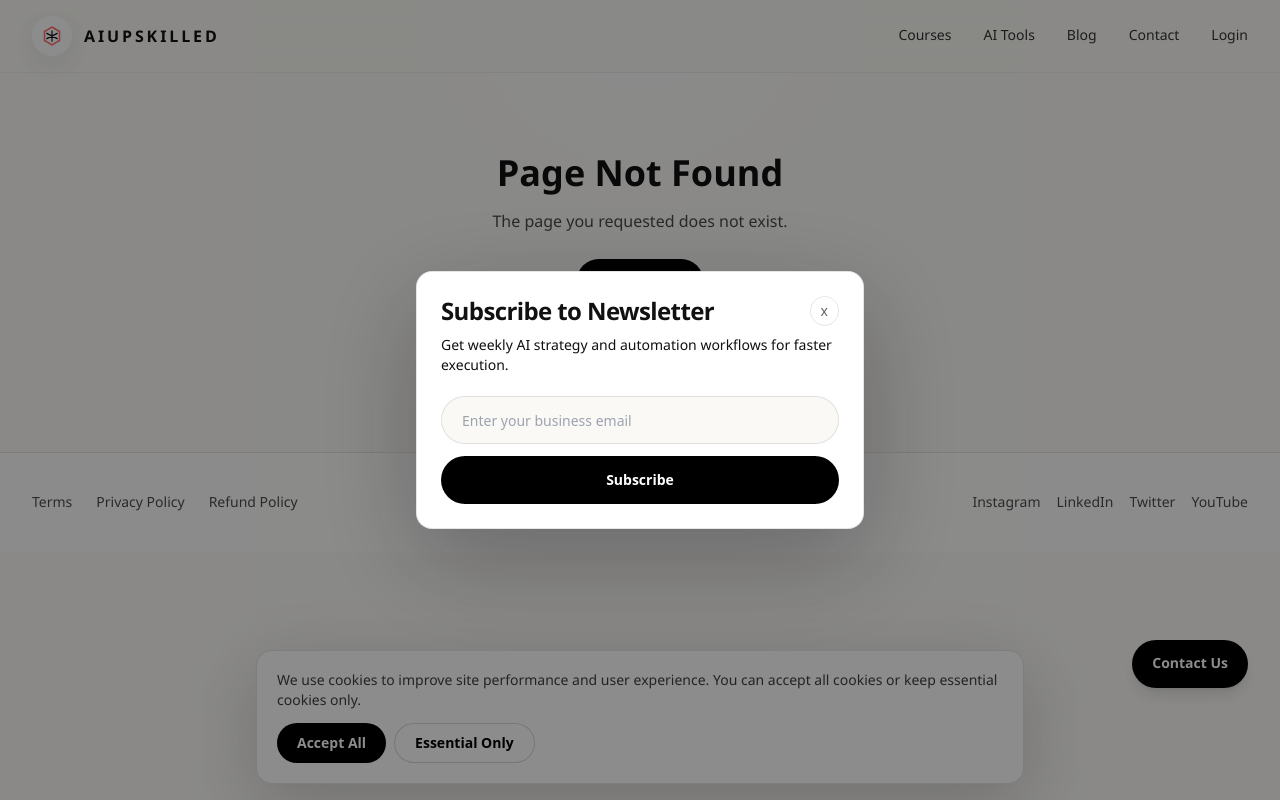
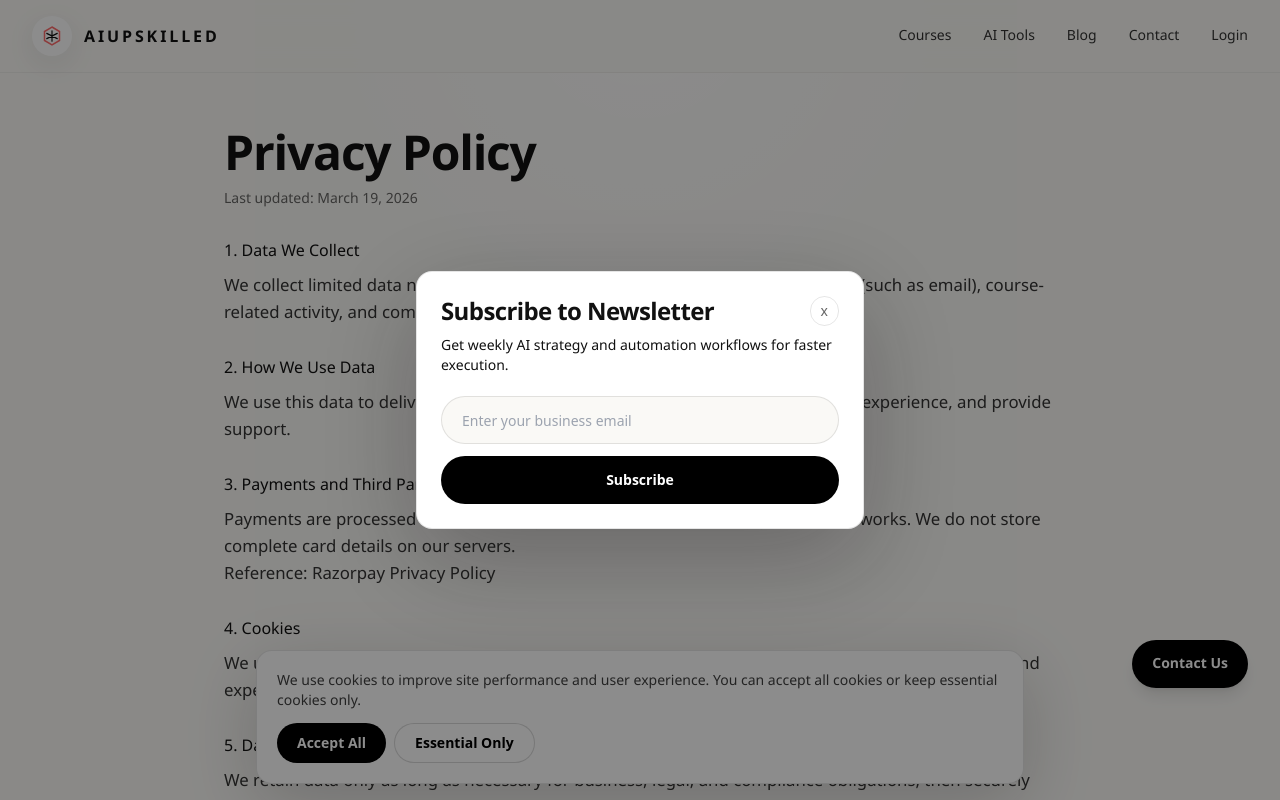
Before and after one commit to aiupskilled/mainsite, a Next.js app: page /privacy-policy in a window 1280 px wide. Before the commit this address had no page. Shown: the top 800 px of the page. Built offline with nearby package versions, Linux system fonts and the light colour scheme.

Commit message:
Add revamp

```diff
--- /dev/null
+++ b/app/privacy-policy/page.tsx
@@ -0,0 +1,74 @@
+import type { Metadata } from "next";
+import { siteConfig } from "@/lib/site";
+
+export const metadata: Metadata = {
+  title: "Privacy Policy",
+  description: "Privacy policy for AIUPSKILLED website, courses, and newsletter.",
+  alternates: { canonical: "/privacy-policy" },
+  openGraph: {
+    title: "Privacy Policy | AIUPSKILLED",
+    description: "Privacy policy for AIUPSKILLED website, courses, and newsletter.",
+    url: `${siteConfig.url}/privacy-policy`
+  }
+};
+
+export default function PrivacyPolicyPage() {
+  return (
+    <article className="mx-auto max-w-4xl px-5 py-14 md:px-8">
+      <h1 className="text-3xl font-black tracking-tight md:text-5xl">Privacy Policy</h1>
+      <p className="mt-3 text-sm text-black/60">Last updated: March 19, 2026</p>
+
+      <div className="prose-content mt-8 space-y-6">
+        <section>
+          <h2>1. Data We Collect</h2>
+          <p>
+            We collect limited data needed to operate the platform, including contact details (such as email),
+            course-related activity, and communication preferences.
+          </p>
+        </section>
+
+        <section>
+          <h2>2. How We Use Data</h2>
+          <p>
+            We use this data to deliver course access, send requested updates, improve user experience, and provide
+            support.
+          </p>
+        </section>
+
+        <section>
+          <h2>3. Payments and Third Parties</h2>
+          <p>
+            Payments are processed through Razorpay and associated banking/payment networks. We do not store complete
+            card details on our servers.
+          </p>
+          <p>
+            Reference: <a href="https://razorpay.com/privacy-policy/" target="_blank" rel="noreferrer">Razorpay Privacy Policy</a>
+          </p>
+        </section>
+
+        <section>
+          <h2>4. Cookies</h2>
+          <p>
+            We use essential cookies for core functionality and optional cookies for improving site performance and
+            experience. You can manage consent through our cookie banner.
+          </p>
+        </section>
+
+        <section>
+          <h2>5. Data Retention</h2>
+          <p>
+            We retain data only as long as necessary for business, legal, and compliance obligations, then securely
+            delete or anonymize it where feasible.
+          </p>
+        </section>
+
+        <section>
+          <h2>6. Contact</h2>
+          <p>
+            For privacy requests or questions, contact us through <a href="/contact">/contact</a>.
+          </p>
+        </section>
+      </div>
+    </article>
+  );
+}
--- /dev/null
+++ b/app/refund-policy/page.tsx
@@ -0,0 +1,74 @@
+import type { Metadata } from "next";
+import { siteConfig } from "@/lib/site";
+
+export const metadata: Metadata = {
+  title: "Refund Policy",
+  description: "Refund policy for AIUPSKILLED course purchases and payment reversals.",
+  alternates: { canonical: "/refund-policy" },
+  openGraph: {
+    title: "Refund Policy | AIUPSKILLED",
+    description: "Refund policy for AIUPSKILLED course purchases and payment reversals.",
+    url: `${siteConfig.url}/refund-policy`
+  }
+};
+
+export default function RefundPolicyPage() {
+  return (
+    <article className="mx-auto max-w-4xl px-5 py-14 md:px-8">
+      <h1 className="text-3xl font-black tracking-tight md:text-5xl">Refund Policy</h1>
+      <p className="mt-3 text-sm text-black/60">Last updated: March 19, 2026</p>
+
+      <div className="prose-content mt-8 space-y-6">
+        <section>
+          <h2>1. Eligibility</h2>
+          <p>
+            Refund requests are reviewed based on purchase date, access/usage status, and the selected plan terms.
+            Approved refunds are initiated to the original payment method.
+          </p>
+        </section>
+
+        <section>
+          <h2>2. Refund Timeline</h2>
+          <p>
+            Once approved and initiated, standard refunds generally complete in 5 to 10 business days depending on
+            bank/payment network timelines.
+          </p>
+        </section>
+
+        <section>
+          <h2>3. Full and Partial Refunds</h2>
+          <p>
+            We may process either full refunds or partial refunds depending on the request context and applicable plan
+            terms.
+          </p>
+        </section>
+
+        <section>
+          <h2>4. Processing Partner</h2>
+          <p>
+            Refund processing is executed through Razorpay and associated payment rails.
+          </p>
+          <p>
+            Reference: <a href="https://razorpay.com/terms/" target="_blank" rel="noreferrer">Razorpay Terms</a>
+          </p>
+        </section>
+
+        <section>
+          <h2>5. Duplicate Protection</h2>
+          <p>
+            Refund operations are processed with safeguards to prevent accidental duplicate processing during retry
+            scenarios.
+          </p>
+        </section>
+
+        <section>
+          <h2>6. Contact for Refunds</h2>
+          <p>
+            Submit refund requests through <a href="/contact">/contact</a> with your payment email and transaction
+            details.
+          </p>
+        </section>
+      </div>
+    </article>
+  );
+}
--- a/app/sitemap.ts
+++ b/app/sitemap.ts
@@ -4,7 +4,7 @@ import { courses } from "@/lib/courses";
 import { siteConfig } from "@/lib/site";
 
 export default function sitemap(): MetadataRoute.Sitemap {
-  const staticRoutes = ["", "/courses", "/ai-tools", "/blog", "/about", "/contact"].map((route) => ({
+  const staticRoutes = ["", "/courses", "/ai-tools", "/blog", "/about", "/contact", "/terms", "/privacy-policy", "/refund-policy"].map((route) => ({
     url: `${siteConfig.url}${route}`,
     lastModified: new Date(),
     changeFrequency: "weekly" as const,
--- /dev/null
+++ b/app/terms/page.tsx
@@ -0,0 +1,79 @@
+import type { Metadata } from "next";
+import { siteConfig } from "@/lib/site";
+
+export const metadata: Metadata = {
+  title: "Terms",
+  description: "Terms of use for AIUPSKILLED courses, content, and services.",
+  alternates: { canonical: "/terms" },
+  openGraph: {
+    title: "Terms | AIUPSKILLED",
+    description: "Terms of use for AIUPSKILLED courses, content, and services.",
+    url: `${siteConfig.url}/terms`
+  }
+};
+
+export default function TermsPage() {
+  return (
+    <article className="mx-auto max-w-4xl px-5 py-14 md:px-8">
+      <h1 className="text-3xl font-black tracking-tight md:text-5xl">Terms of Use</h1>
+      <p className="mt-3 text-sm text-black/60">Last updated: March 19, 2026</p>
+
+      <div className="prose-content mt-8 space-y-6">
+        <section>
+          <h2>1. Acceptance of Terms</h2>
+          <p>
+            By using AIUPSKILLED, you agree to these terms and any policies referenced on this website.
+            If you do not agree, please do not use the platform.
+          </p>
+        </section>
+
+        <section>
+          <h2>2. Services</h2>
+          <p>
+            AIUPSKILLED provides educational courses, tools, and learning resources focused on practical AI skills
+            for professionals and teams.
+          </p>
+        </section>
+
+        <section>
+          <h2>3. Account and Access</h2>
+          <p>
+            You are responsible for your account credentials and for all activity under your account.
+            We may suspend access for abuse, fraud, or policy violations.
+          </p>
+        </section>
+
+        <section>
+          <h2>4. Payments</h2>
+          <p>
+            Payments are processed through Razorpay and/or authorized payment partners. By paying, you authorize
+            charges to your selected payment method according to the selected course plan.
+          </p>
+        </section>
+
+        <section>
+          <h2>5. Intellectual Property</h2>
+          <p>
+            All course material, branding, and content are owned by AIUPSKILLED unless otherwise stated.
+            You may not reproduce, distribute, or resell course content without written permission.
+          </p>
+        </section>
+
+        <section>
+          <h2>6. Limitation of Liability</h2>
+          <p>
+            AIUPSKILLED is provided on an &quot;as is&quot; basis. To the maximum extent permitted by law, we are not
+            liable for indirect, incidental, or consequential losses.
+          </p>
+        </section>
+
+        <section>
+          <h2>7. Contact</h2>
+          <p>
+            For legal or policy questions, contact us via the contact form at <a href="/contact">/contact</a>.
+          </p>
+        </section>
+      </div>
+    </article>
+  );
+}
--- a/components/Footer.tsx
+++ b/components/Footer.tsx
@@ -6,9 +6,9 @@ export function Footer() {
     <footer className="mt-20 border-t border-black/10 bg-white/70">
       <div className="mx-auto flex max-w-7xl flex-col gap-8 px-5 py-10 md:flex-row md:items-center md:justify-between md:px-8">
         <div className="flex gap-6 text-sm text-black/70">
-          <Link href="#">Terms</Link>
-          <Link href="#">Privacy Policy</Link>
-          <Link href="#">Refund Policy</Link>
+          <Link href="/terms">Terms</Link>
+          <Link href="/privacy-policy">Privacy Policy</Link>
+          <Link href="/refund-policy">Refund Policy</Link>
         </div>
         <div className="flex items-center gap-4 text-sm text-black/70">
           <Link href={siteConfig.social.instagram}>Instagram</Link>
```
